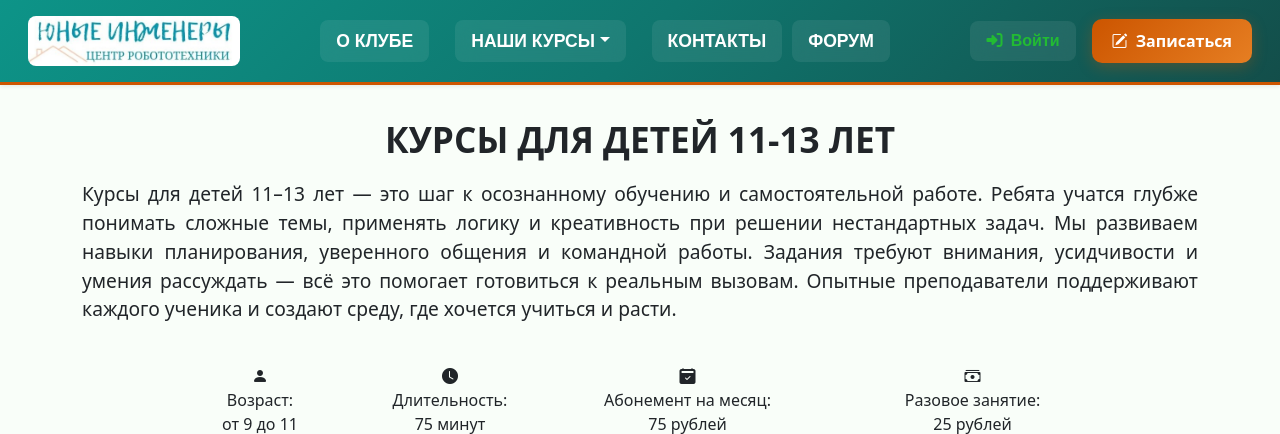
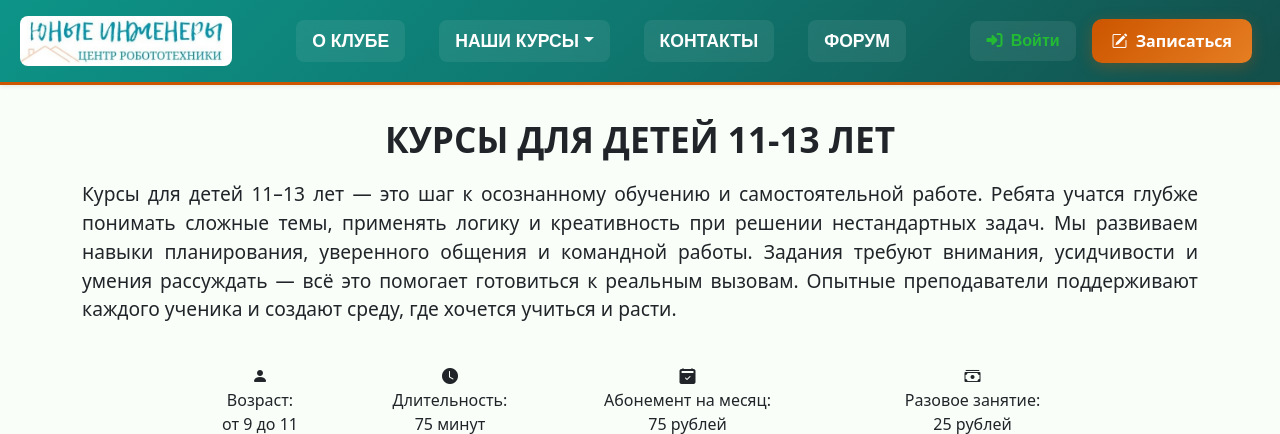
Before and after one commit to AndreiSkrypko/robototehnika_lida, a Django app: page /courses_11_13/ in a window 1280 px wide. Shown: the top 434 px of the page. Run offline with Django 5.2, Linux system fonts and the light colour scheme; data comes from the database, SQL or seed files in the repository; some libraries are stand-ins or nearby versions.

Commit message:
Разделил регистрацию для детскопа и мобилки

```diff
--- a/main_app/templates/main/base.html
+++ b/main_app/templates/main/base.html
@@ -298,61 +298,70 @@
 ======================== -->
 <header class="fixed-top custom-header bg-white shadow-sm">
     <div class="container-fluid py-3">
-        <div class="d-flex align-items-center justify-content-between flex-wrap">
+        <div class="row align-items-center">
             <!-- Логотип -->
-            <a href="/" class="logo-link ms-3" id="home-link">
+            <div class="col-6 col-md-auto">
+                <a href="/" class="logo-link ms-2" id="home-link">
                     <img src="{% static 'main/img/logo.jpg' %}" alt="Logo" style="height: 50px; border-radius: 8px;">
                 </a>
+            </div>
 
-            <!-- Кнопка гамбургер-меню для мобилы -->
-            <button class="btn d-md-none" type="button" data-bs-toggle="collapse" data-bs-target="#navMenu"
+            <!-- Гамбургер-меню (только на мобильных) -->
+            <div class="col-6 d-md-none text-end">
+                <button class="btn" type="button" data-bs-toggle="collapse" data-bs-target="#navMenu"
                         aria-controls="navMenu" aria-expanded="false" aria-label="Toggle navigation">
                     <i class="bi bi-list fs-2"></i>
                 </button>
+            </div>
 
             <!-- Навигация -->
-            <nav class="collapse d-md-flex flex-grow-1 justify-content-center" id="navMenu">
-                <a href="/about" class="nav-link-custom px-3">О КЛУБЕ</a>
+            <div class="col-12 col-md collapse d-md-flex justify-content-center" id="navMenu">
+                <nav class="d-md-flex gap-4 align-items-center mt-3 mt-md-0 text-center text-md-start">
+                    <a href="/about" class="nav-link-custom">О КЛУБЕ</a>
 
-                <div class="dropdown-hover px-3" tabindex="0">
-                    <a href="{% url 'index' %}#courses" class="nav-link-custom dropdown-toggle" id="coursesDropdown" role="button" aria-expanded="false">НАШИ КУРСЫ</a>
-                    <ul class="dropdown-menu-custom" aria-labelledby="coursesDropdown">
+                    <!-- КУРСЫ -->
+                    <div class="dropdown-hover position-relative">
+                        <a href="{% url 'index' %}#courses" class="nav-link-custom dropdown-toggle">НАШИ КУРСЫ</a>
+                        <ul class="dropdown-menu-custom">
                             <li><a class="dropdown-item" href="/courses_2_4">Для детей 2,5-4 года</a></li>
                             <li><a class="dropdown-item" href="/courses_4_6">Для детей 4-6 лет</a></li>
-                        <!-- остальные пункты -->
+                            <li><a class="dropdown-item" href="/courses_6_7">Для детей 6-7 лет</a></li>
+                            <li><a class="dropdown-item" href="/courses_7_9">Для детей 7-9 лет</a></li>
+                            <li><a class="dropdown-item" href="/courses_9_11">Для детей 9-11 лет</a></li>
+                            <li><a class="dropdown-item" href="/courses_11_13">Для детей 11-13 лет</a></li>
+                            <li><a class="dropdown-item" href="/courses_13_16">Для детей 13-16 лет</a></li>
                         </ul>
                     </div>
 
-                <a href="{% url 'index' %}#contacts" class="nav-link-custom px-3">КОНТАКТЫ</a>
+                    <a href="{% url 'index' %}#contacts" class="nav-link-custom">КОНТАКТЫ</a>
 
                     {% if user.is_authenticated %}
-                <a href="/forum_list/" class="nav-link-custom px-3">ФОРУМ</a>
+                        <a href="/forum_list/" class="nav-link-custom">ФОРУМ</a>
                     {% else %}
-                <a href="/login/" class="nav-link-custom px-3">ФОРУМ</a>
+                        <a href="/login/" class="nav-link-custom">ФОРУМ</a>
                     {% endif %}
 
-                <!-- Кнопки входа/выхода и "Записаться" для мобильных -->
-                <div class="d-md-none mt-3 mb-2">
-                    <div class="auth-wrapper mb-2">
+                    <!-- Войти/Выйти и Записаться (только на мобилке) -->
+                    <div class="d-md-none mt-3">
                         {% if user.is_authenticated %}
-                        <a href="{% url 'logout' %}" class="auth-link text-danger">
+                            <a href="{% url 'logout' %}" class="auth-link text-danger d-block mb-2">
                                 <i class="fas fa-sign-out-alt me-1"></i> Выйти
                             </a>
                         {% else %}
-                        <a href="{% url 'login' %}" class="auth-link text-success">
+                            <a href="{% url 'login' %}" class="auth-link text-success d-block mb-2">
                                 <i class="fas fa-sign-in-alt me-1"></i> Войти
                             </a>
                         {% endif %}
-                    </div>
-                    <button type="button" class="btn custom-btn text-white" data-bs-toggle="modal"
-                            data-bs-target="#signupModal" style="width: 100%;">
+                        <button type="button" class="btn custom-btn text-white w-100" data-bs-toggle="modal"
+                                data-bs-target="#signupModal">
                             <i class="bi bi-pencil-square me-1"></i> Записаться
                         </button>
                     </div>
                 </nav>
+            </div>
 
-            <!-- Правый блок с входом и кнопкой (только для десктопа) -->
-            <div class="d-flex align-items-center d-none d-md-flex">
+            <!-- Войти / Записаться (только на десктопе) -->
+            <div class="col-auto d-none d-md-flex align-items-center">
                 <div class="auth-wrapper me-3">
                     {% if user.is_authenticated %}
                         <a href="{% url 'logout' %}" class="auth-link text-danger">
@@ -372,6 +381,7 @@
         </div>
     </div>
 </header>
+
 
 <!-- =======================
      ОТСТУП ДЛЯ ФИКСИРОВАННОЙ ШАПКИ
```
Lines whose indentation alone changed are shown as unchanged.
